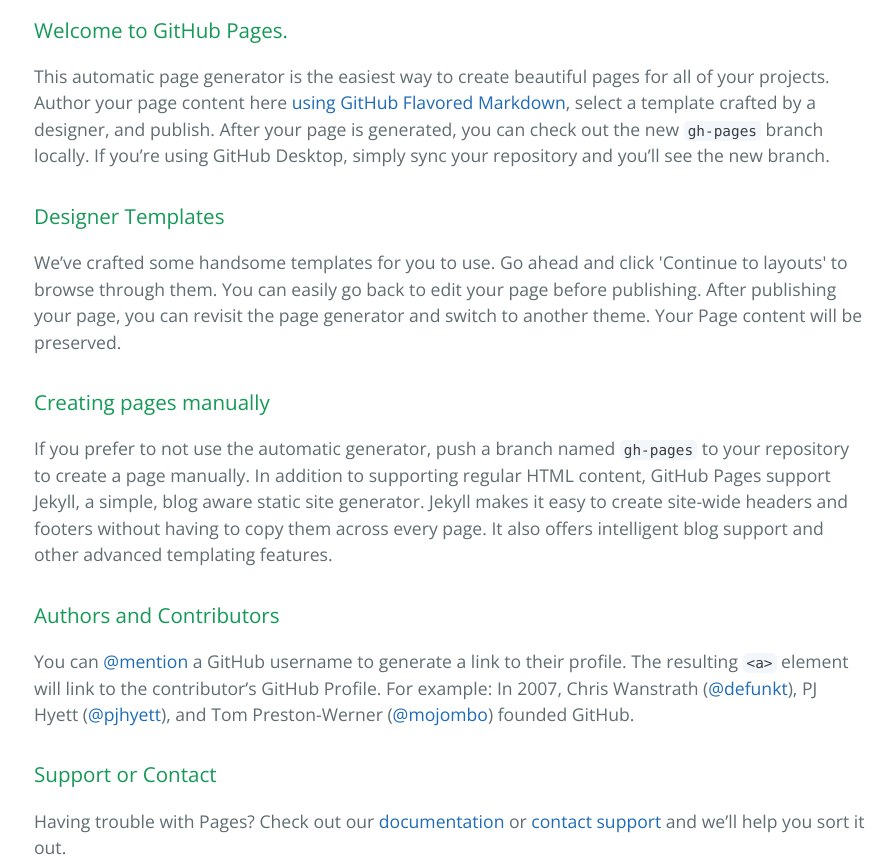
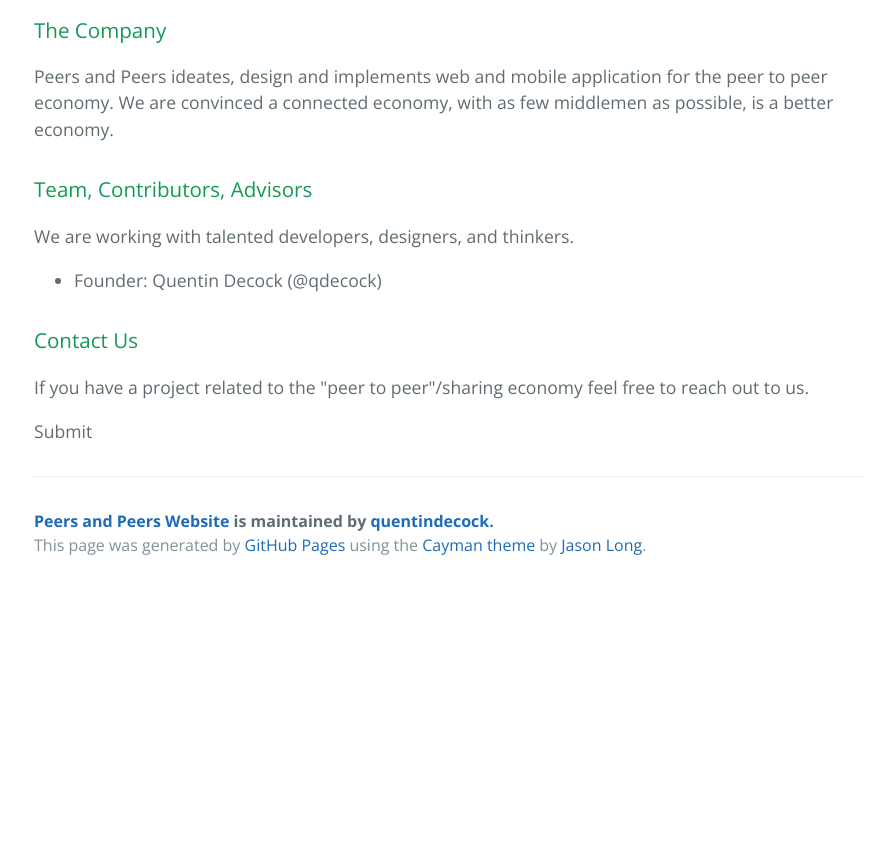
Before and after one commit to quentindecock/peers_and_peers, a plain HTML site: page index.html in a window 1280 px wide. Shown: the part 400-1264 px from the top of the page, without its empty margins (190-1082 px from the left). After the commit the page ends 989 px from the top, so only its background shows below. Drawn offline with nearby package versions, Linux system fonts and the light colour scheme.

```diff
--- a/index.html
+++ b/index.html
@@ -20,29 +20,30 @@
 
     <section class="main-content">
       <h3>
-<a id="welcome-to-github-pages" class="anchor" href="#welcome-to-github-pages" aria-hidden="true"><span class="octicon octicon-link"></span></a>Welcome to GitHub Pages.</h3>
+<a id="the-company" class="anchor" href="#the-company" aria-hidden="true"><span class="octicon octicon-link"></span></a>The Company</h3>
 
-<p>This automatic page generator is the easiest way to create beautiful pages for all of your projects. Author your page content here <a href="https://guides.github.com/features/mastering-markdown/">using GitHub Flavored Markdown</a>, select a template crafted by a designer, and publish. After your page is generated, you can check out the new <code>gh-pages</code> branch locally. If you’re using GitHub Desktop, simply sync your repository and you’ll see the new branch.</p>
+<p>Peers and Peers ideates, design and implements web and mobile application for the peer to peer economy. We are convinced a connected economy, with as few middlemen as possible, is a better economy.</p>
 
 <h3>
-<a id="designer-templates" class="anchor" href="#designer-templates" aria-hidden="true"><span class="octicon octicon-link"></span></a>Designer Templates</h3>
+<a id="team-contributors-advisors" class="anchor" href="#team-contributors-advisors" aria-hidden="true"><span class="octicon octicon-link"></span></a>Team, Contributors, Advisors</h3>
 
-<p>We’ve crafted some handsome templates for you to use. Go ahead and click 'Continue to layouts' to browse through them. You can easily go back to edit your page before publishing. After publishing your page, you can revisit the page generator and switch to another theme. Your Page content will be preserved.</p>
+<p>We are working with talented developers, designers, and thinkers.</p>
+
+<ul>
+<li>Founder: Quentin Decock (@qdecock)</li>
+</ul>
 
 <h3>
-<a id="creating-pages-manually" class="anchor" href="#creating-pages-manually" aria-hidden="true"><span class="octicon octicon-link"></span></a>Creating pages manually</h3>
+<a id="contact-us" class="anchor" href="#contact-us" aria-hidden="true"><span class="octicon octicon-link"></span></a>Contact Us</h3>
 
-<p>If you prefer to not use the automatic generator, push a branch named <code>gh-pages</code> to your repository to create a page manually. In addition to supporting regular HTML content, GitHub Pages support Jekyll, a simple, blog aware static site generator. Jekyll makes it easy to create site-wide headers and footers without having to copy them across every page. It also offers intelligent blog support and other advanced templating features.</p>
+<p>If you have a project related to the "peer to peer"/sharing economy feel free to reach out to us.</p>
 
-<h3>
-<a id="authors-and-contributors" class="anchor" href="#authors-and-contributors" aria-hidden="true"><span class="octicon octicon-link"></span></a>Authors and Contributors</h3>
 
-<p>You can <a href="https://github.com/blog/821" class="user-mention">@mention</a> a GitHub username to generate a link to their profile. The resulting <code>&lt;a&gt;</code> element will link to the contributor’s GitHub Profile. For example: In 2007, Chris Wanstrath (<a href="https://github.com/defunkt" class="user-mention">@defunkt</a>), PJ Hyett (<a href="https://github.com/pjhyett" class="user-mention">@pjhyett</a>), and Tom Preston-Werner (<a href="https://github.com/mojombo" class="user-mention">@mojombo</a>) founded GitHub.</p>
 
-<h3>
-<a id="support-or-contact" class="anchor" href="#support-or-contact" aria-hidden="true"><span class="octicon octicon-link"></span></a>Support or Contact</h3>
 
-<p>Having trouble with Pages? Check out our <a href="https://help.github.com/pages">documentation</a> or <a href="https://github.com/contact">contact support</a> and we’ll help you sort it out.</p>
+
+  Submit
+
 
       <footer class="site-footer">
         <span class="site-footer-owner"><a href="https://github.com/quentindecock/peers_and_peers">Peers and Peers Website</a> is maintained by <a href="https://github.com/quentindecock">quentindecock</a>.</span>
```
Also changed, not shown: params.json (+1 -1 lines).
